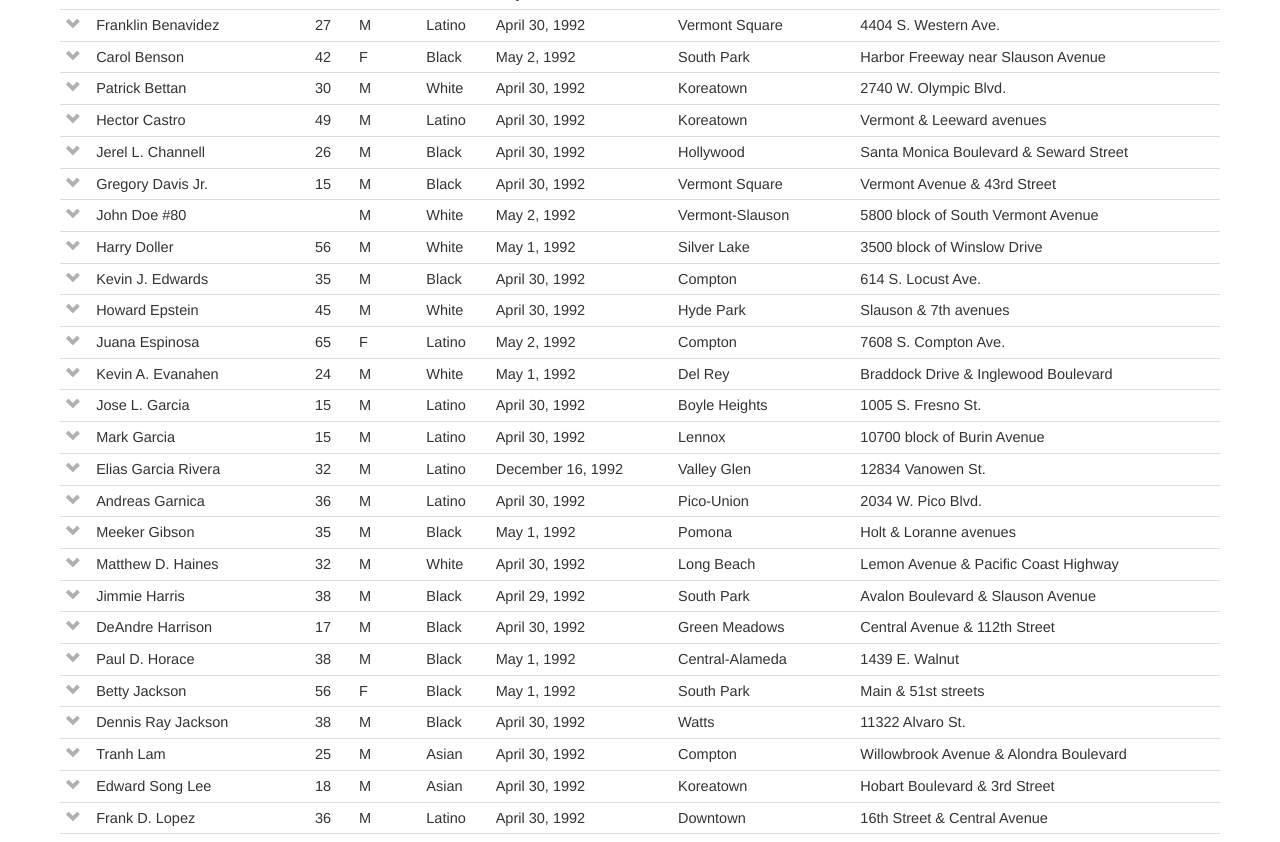
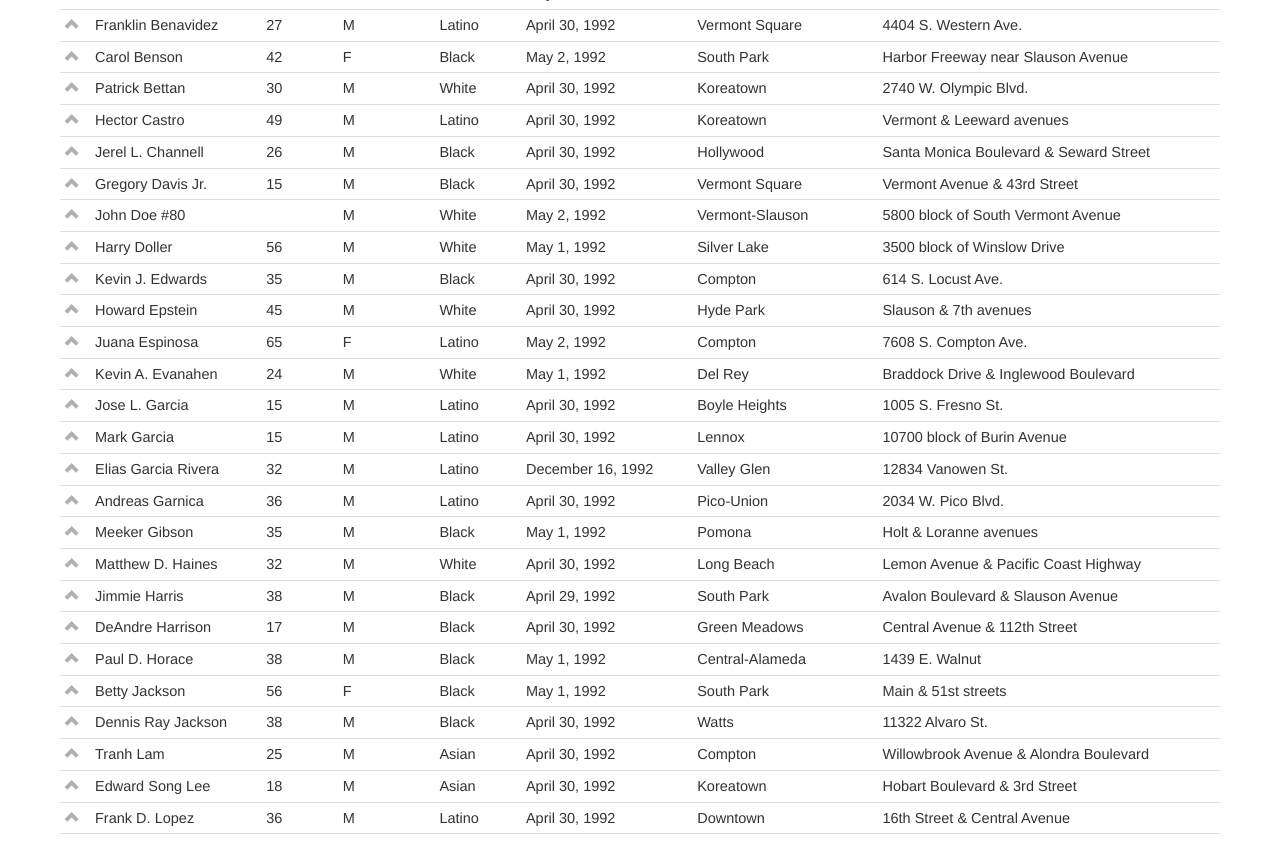
Before and after one commit to audreycarlsen/los-angeles-riots, a Flask app: page / in a window 1280 px wide. Shown: the part 749-1591 px from the top of the page. Run offline with Flask 2, Linux system fonts and the light colour scheme; some libraries are stand-ins or nearby versions; some web fonts are replaced.

Commit message:
columns don't move around now

```diff
--- a/static/style.css
+++ b/static/style.css
@@ -78,7 +78,3 @@ small {
 .gray {
   color: #b0b0b0;
 }
-
-.glyphicon-chevron-up {
-  display: none;
-}
--- a/templates/index.html
+++ b/templates/index.html
@@ -20,13 +20,13 @@
   <thead>
     <tr>
       <th style="width: 1%;"></th>
-      <th style="width: 12%;"><a href="#" class="table_header" id="last_name">Name</a></th>
-      <th style="width: 1%;"><a href="#" class="table_header" id="age">Age</a></th>
-      <th style="width: 1%;"><a href="#" class="table_header" id="gender">Gender</a></th>
-      <th style="width: 3%;"><a href="#" class="table_header" id="race">Race</a></th>
-      <th style="width: 10%;"><a href="#" class="table_header" id="date">Date</a></th>
-      <th style="width: 10%;"><a href="#" class="table_header" id="neighborhood">Neighborhood</a></th>
-      <th style="width: 20%;"><a href="#" class="table_header" id="address">Address</a></th>
+      <th style="width: 10%;" class="table_header" id="last_name">Name <a href="#"><span class="glyphicon glyphicon-sort" style="font-size: 12px;"></span></a></th>
+      <th style="width: 3%; min-width: 60px;" class="table_header" id="age">Age <a href="#"><span class="glyphicon glyphicon-sort" style="font-size: 12px;"></span></a></th>
+      <th style="width: 3%; min-width: 80px;" class="table_header" id="gender">Gender <a href="#"><span class="glyphicon glyphicon-sort" style="font-size: 12px;"></span></a></th>
+      <th style="width: 3%; min-width: 70px;" class="table_header" id="race">Race <a href="#"><span class="glyphicon glyphicon-sort" style="font-size: 12px;"></span></a></th>
+      <th style="width: 10%;" class="table_header" id="date">Date <a href="#"><span class="glyphicon glyphicon-sort" style="font-size: 12px;"></span></a></th>
+      <th style="width: 10%; min-width: 130px" class="table_header" id="neighborhood">Neighborhood <a href="#"><span class="glyphicon glyphicon-sort" style="font-size: 12px;"></span></a></th>
+      <th style="width: 20%;" class="table_header" id="address">Address <a href="#"><span class="glyphicon glyphicon-sort" style="font-size: 12px;"></span></a></th>
     </tr>
   </thead>
   <tbody id="victims_list">
--- a/templates/table.html
+++ b/templates/table.html
@@ -2,7 +2,7 @@
   <div>
     <tr class="victim_row" id="{{ person.id }}">
       <td>
-        <span class="glyphicon glyphicon-chevron-down gray"></span><span class="glyphicon glyphicon-chevron-up gray"></span>
+        <span class="glyphicon glyphicon-chevron-down gray" style="display: none;"></span><span class="glyphicon glyphicon-chevron-up gray"></span>
       </td>
       <td>{{ person.full_name }}</td>
       <td>{{ person.age }}</td>
```
